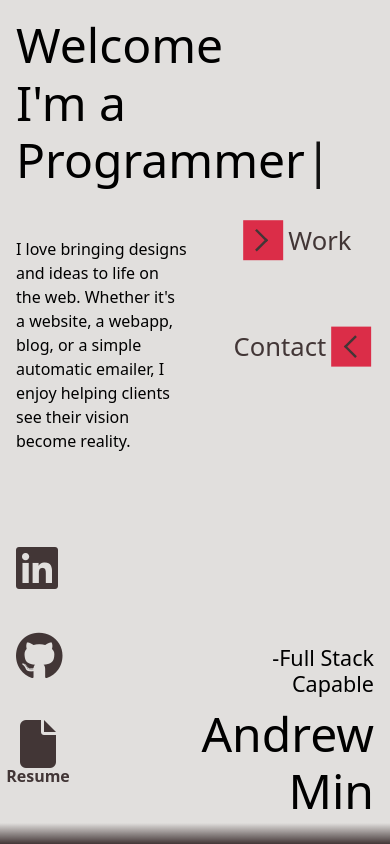
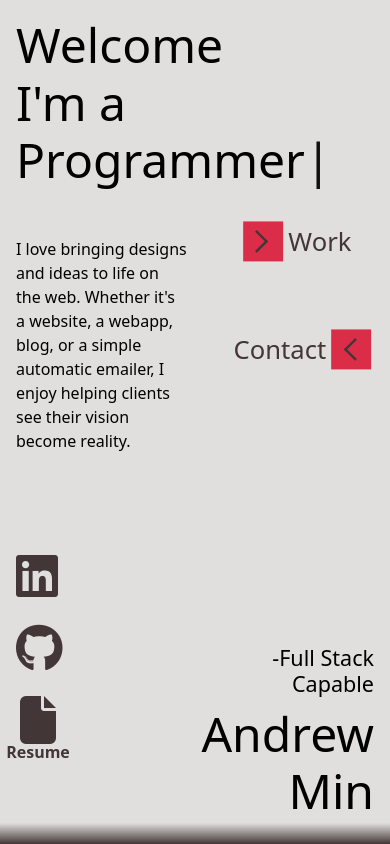
Before and after one commit to andrewymin/portfolio, a React (Vite) app: page / in a window 390 px wide. Shown: the top 844 px of the page. Built offline with nearby package versions, Linux system fonts and the light colour scheme.

Commit message:
add responsiveness to social icons

```diff
--- a/src/components/Contact.jsx
+++ b/src/components/Contact.jsx
@@ -2,7 +2,7 @@ import React, { useState, useRef } from 'react';
 import emailjs from '@emailjs/browser';
 import { ToastContainer, toast } from 'react-toastify';
 import 'react-toastify/dist/ReactToastify.css';
-// import Coffee from './Coffee.jsx';
+import Coffee from './Coffee.jsx';
 
 function Contact(props) {
 
@@ -11,7 +11,18 @@ function Contact(props) {
     const temp_id = import.meta.env.VITE_template_id;
     const public_key = import.meta.env.VITE_public_key;
     const form = useRef();
-    const notify = () => toast.success('🎉 Message successfully sent!', {
+    const notifySuccess = () => toast.success('🎉 Message successfully sent!', {
+        position: "top-right",
+        autoClose: 5000,
+        hideProgressBar: false,
+        closeOnClick: true,
+        pauseOnHover: false,
+        draggable: true,
+        progress: undefined,
+        theme: "light",
+        });
+
+    const notifyError = () => toast.error('Message not Sent 😥', {
         position: "top-right",
         autoClose: 5000,
         hideProgressBar: false,
@@ -44,22 +55,24 @@ function Contact(props) {
     }
 
     function handleSubmit(e) {
-        setName('');
-        setEmail('');
-        setMsg('');
-        notify();
+        // setName('');
+        // setEmail('');
+        // setMsg('');
+        // notifySuccess();
+        // notifyError();
 
         // TODO: undo comment below after done testing
-        // emailjs.sendForm(service_id, temp_id, form.current, public_key)
-        //     .then((result) => {
-        //         setName('');
-        //         setEmail('');
-        //         setMsg('');
-        //         notify(); // toast notifier
-        //         // console.log(result.text);
-        //     }, (error) => {
-        //         console.log(error.text);
-        //     });
+        emailjs.sendForm(service_id, temp_id, form.current, public_key)
+            .then((result) => {
+                setName('');
+                setEmail('');
+                setMsg('');
+                notifySuccess(); // toast notifier
+                console.log(result.text);
+            }, (error) => {
+                notifyError();
+                console.log(error.text);
+            });
 
 
         // console.log(test_var) // this is the test for env variables,
--- a/src/css/index.css
+++ b/src/css/index.css
@@ -20,6 +20,12 @@ body {
   body #intro .social {
     padding-left: 1rem;
     min-width: 210px;
+    padding-top: 0;
+  }
+  body #intro .social .platforms {
+    flex-direction: column;
+    gap: 1rem;
+    align-items: start;
   }
   body #intro .title {
     margin-right: 1rem;
@@ -61,6 +67,13 @@ body {
   }
   body #work .projects .project {
     margin: 20px auto;
+  }
+}
+@media (max-width: 520px) {
+  body #intro .social .platforms {
+    gap: 0;
+    align-items: start;
+    padding-bottom: 1rem;
   }
 }
 .show {
@@ -219,7 +232,7 @@ section {
 #intro {
   display: grid;
   grid-template-columns: repeat(2, 1fr);
-  overflow-x: hidden;
+  overflow: hidden;
 }
 #intro .about-me {
   width: 50vw;
@@ -235,12 +248,13 @@ section {
   max-width: 40vw;
   position: relative;
   padding-left: 3rem;
+  padding-top: 1rem;
 }
 #intro .social .platforms {
   display: flex;
-  flex-direction: column;
-  gap: 1rem;
-  align-items: start;
+  flex-direction: row;
+  gap: 3rem;
+  justify-content: center;
 }
 #intro .social .platforms :nth-child(3) {
   padding-left: 4px;
--- a/src/scss/components/_media.scss
+++ b/src/scss/components/_media.scss
@@ -16,10 +16,18 @@
             .social {
                 padding-left: 1rem;
                 min-width: 210px;
+                padding-top: 0;
 
-                // .platforms {
+                .platforms {
+                    // flex-direction: row;
+                    // gap: 3rem;
+                    // justify-content: center;
+                    flex-direction: column;
+                    gap: 1rem;
+                    align-items: start;
+                }
                     // :nth-child(1) {
-                        // top: -8rem;
+                    //     top: -8rem;
                     // }
 
                     // :nth-child(2) {
@@ -102,25 +110,20 @@
 
 }
 
-// @media (max-width: 450px) { // mobile screen
+@media (max-width: 520px) { // mobile screen
 
-//     body {
+    body {
+        #intro
+        {
+            .social{
+                .platforms {
+                    gap: 0;
+                    align-items: start;
+                    padding-bottom: 1rem;
+                }
+            }
+        }
 
-//         #intro {
+    }
 
-//             .menu {
-//                 display: grid;
-//                 align-items: center;
-//                 height: 50%;
-//                 margin-top: 10rem;
-//                 scale: .7;
-
-//                 .link2 {
-//                     grid-column: 1;
-//                 }
-//             }
-
-//         }
-//     }
-
-// }
+}
--- a/src/scss/index.scss
+++ b/src/scss/index.scss
@@ -205,7 +205,9 @@ section {
 #intro {
     display: grid;
     grid-template-columns: repeat(2, 1fr);
-    overflow-x: hidden;
+    // overflow-x: hidden;
+    overflow: hidden;
+
 
     .about-me {
         width: 50vw;
@@ -230,12 +232,17 @@ section {
         max-width: 40vw;
         position: relative;
         padding-left: 3rem;
+        // overflow-y: hidden;
+        padding-top: 1rem;
 
         .platforms {
             display: flex;
-            flex-direction: column;
-            gap: 1rem;
-            align-items: start;
+            // flex-direction: column;
+            // gap: 1rem;
+            // align-items: start;
+            flex-direction: row;
+            gap: 3rem;
+            justify-content: center;
 
             :nth-child(3) {
                 padding-left: 4px;
```
Also changed, not shown: 1 other file (tests, documents, lock files or other folders).
